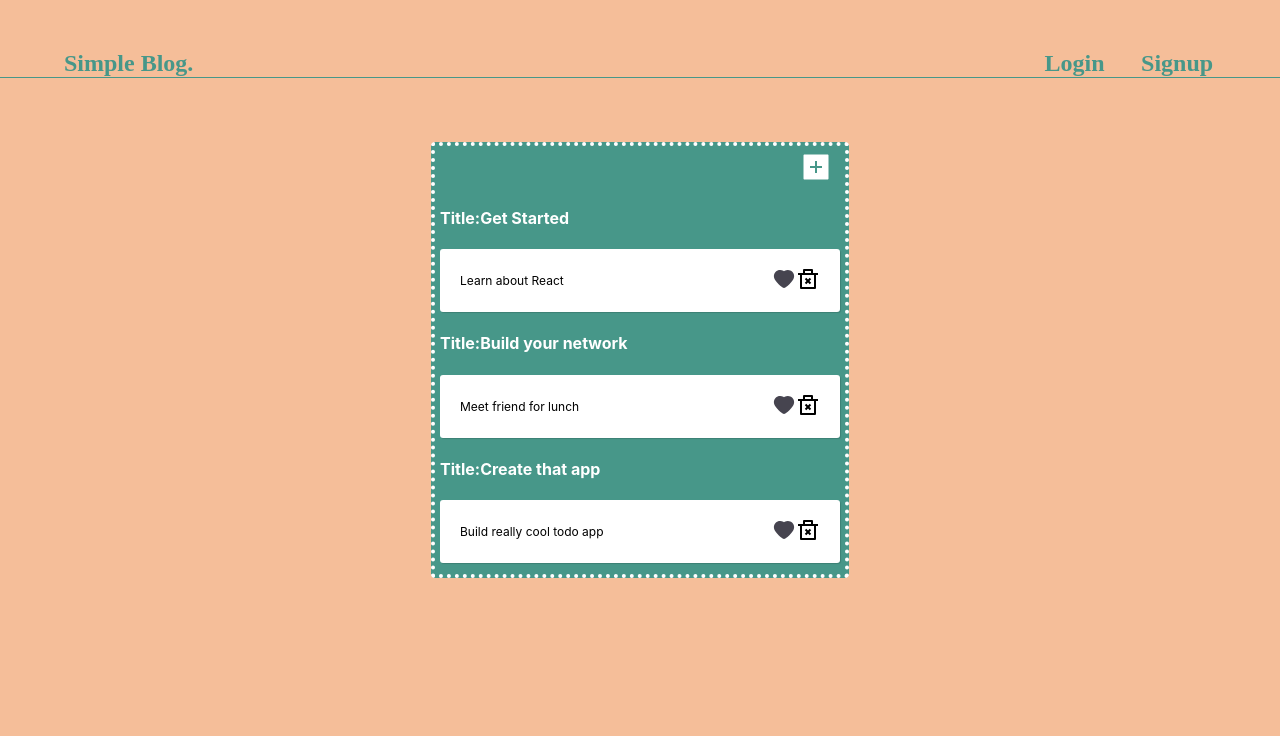
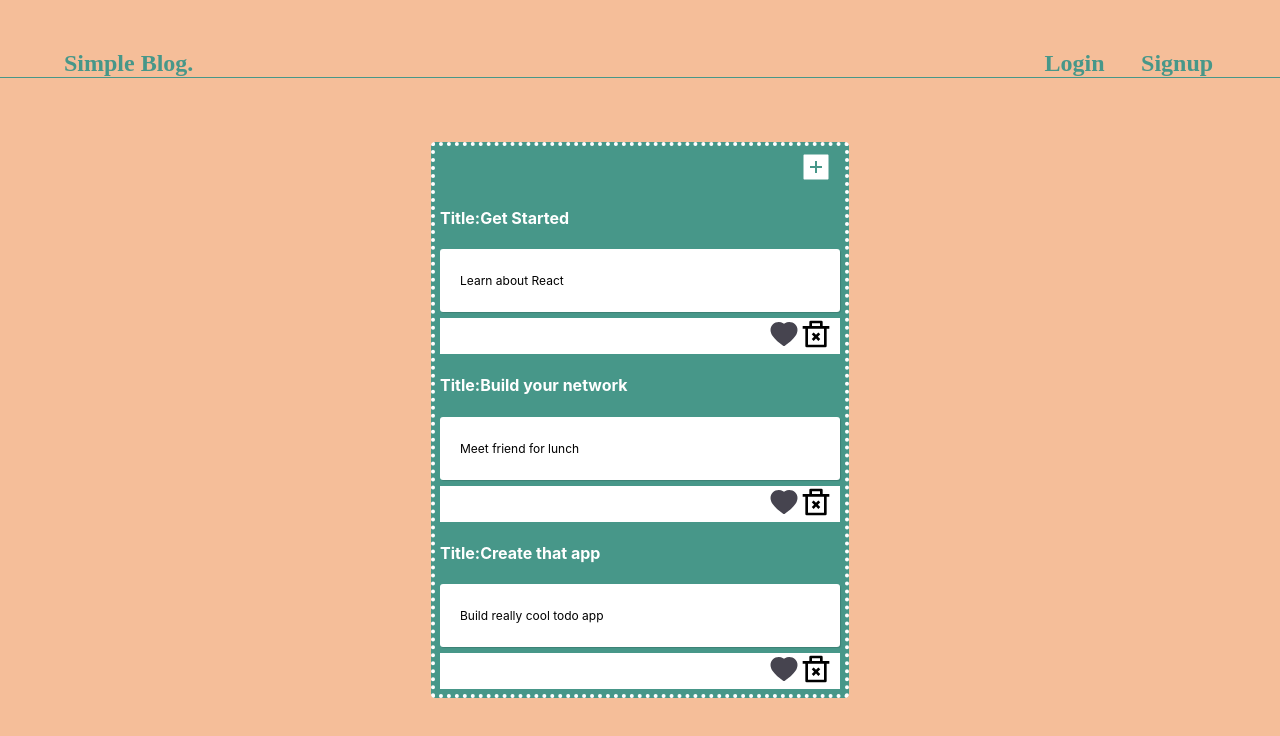
Before and after one commit to dsh410/SIMPLE-BLOG, a React (Create React App) app: page / in a window 1280 px wide. Shown: the top 736 px of the page. Built offline with nearby package versions, Linux system fonts and the light colour scheme.

Commit message:
changed postion of action btn.

```diff
--- a/src/App.css
+++ b/src/App.css
@@ -101,9 +101,12 @@ label {
   color: white;
   text-transform: uppercase;
 }
-
+.action-btn{
+background-color:white;
+}
 .heart-shape {
   font-size: 2em;
+  margin-left: 82%;
 }
 .trash-can {
   font-size: 2em;
--- a/src/Todo.js
+++ b/src/Todo.js
@@ -10,7 +10,9 @@ function Todo({ todo, index, removeTodo, likedTodo, unLikedTodo }, props) {
 
       >
         <p> {todo.text}</p>
-        <div>
+
+      </div>
+      <div className='action-btn'>
           <AiFillHeart
             className="heart-shape"
             style={{ color: todo.isLiked ? "#F19CBB" : "#46444F" }}
@@ -24,7 +26,6 @@ function Todo({ todo, index, removeTodo, likedTodo, unLikedTodo }, props) {
             onClick={() => removeTodo(index)}
           ></RiDeleteBin2Line>
         </div>
-      </div>
     </div>
   );
 }
```
Also changed, not shown: 4 other files (tests, documents, lock files or other folders).
